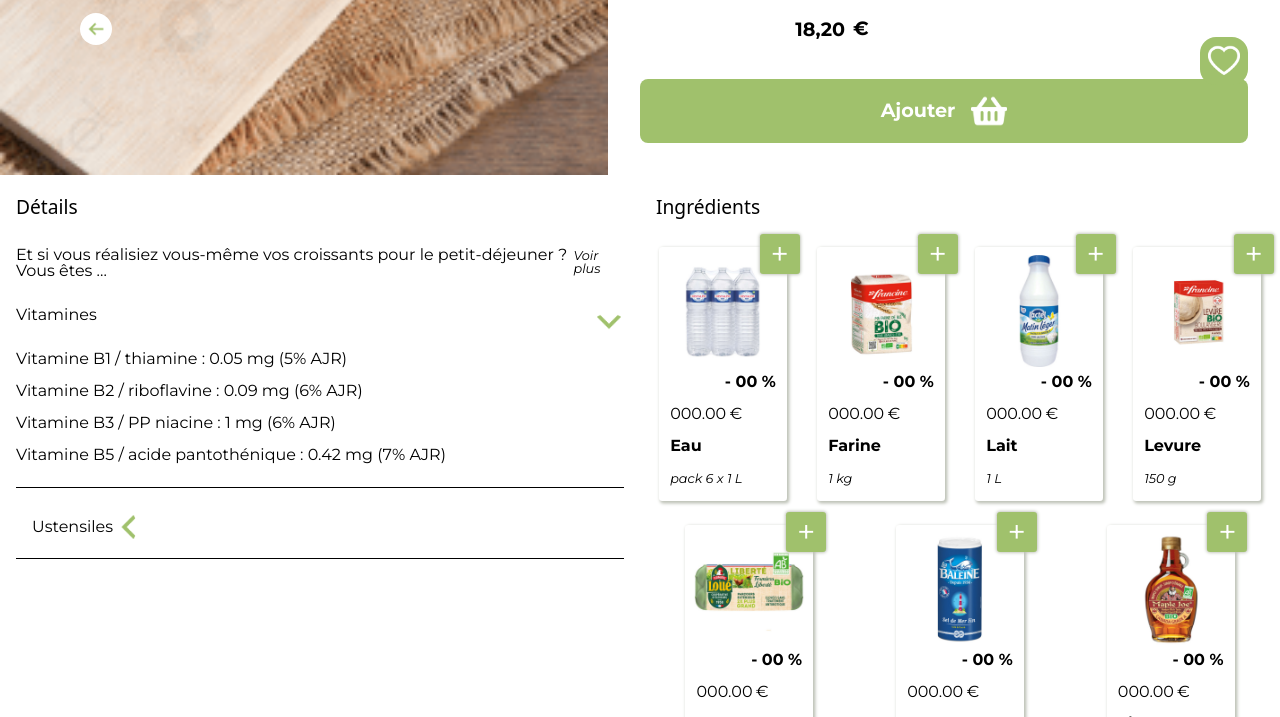
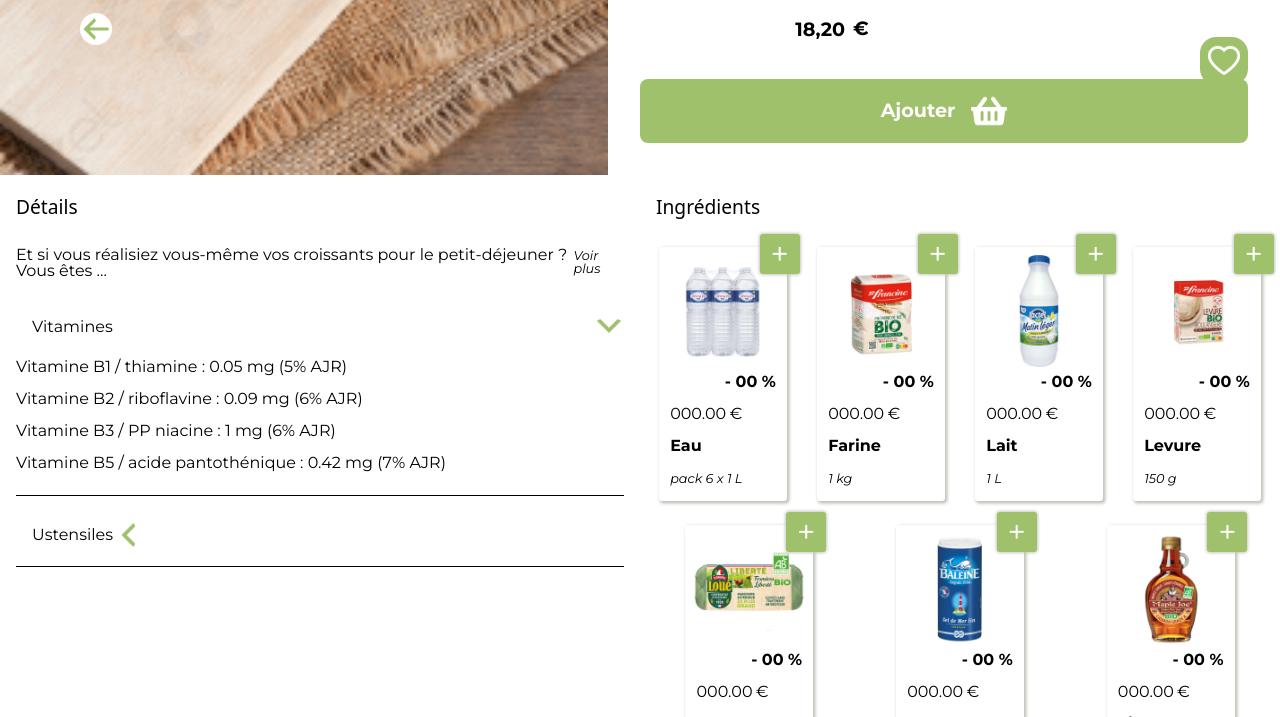
Before and after one commit to oc2r/yapple, a plain HTML site: page index.html in a window 1280 px wide. Both pictures are taken after a click on the heading "Vitamines". Shown: the part 534-1251 px from the top of the page. Drawn offline with Linux system fonts and the light colour scheme.

Commit message:
maj fichiers html css et une image

```diff
--- a/fiche-recette-index.css
+++ b/fiche-recette-index.css
@@ -443,12 +443,6 @@ main{
     width:40%;
 }
 
-.recette-chiffre-compteur-moins, .recette-chiffre-compteur-plus, {
-    max-width: 100%;
-    max-height: 100%;
-    position: relative;
-}
-
 .recette-chiffre-total-prix{
     display: flex;
     justify-content: center;
@@ -525,8 +519,8 @@ details[open] img{
     transform: rotate(-90deg)
 }
 
-details[open] p{
-    padding: 0rem 0rem 1rem 0rem;
+details[open] div{
+    padding: 1rem;
 }
 details[open] li{
     line-height: 2rem;
--- a/index.html
+++ b/index.html
@@ -75,7 +75,7 @@
         <div class="header-retour">
             <img
             class="retour-img"
-            src="./image/retour.png"
+            src="./image/retour.svg"
             alt="retour"
             />
         </div>
@@ -154,7 +154,7 @@
                     </details>
                     <details class="recette-descriptif-menu-deroulant">
                         <summary>
-                            <p>Vitamines</p>
+                            <div>Vitamines</div>
                             <img class="recette-descriptif-menu-deroulant-img" src="./image/fleche-derouler.png" alt="fleche-derouler">
                         </summary>
                         <ul>
@@ -166,7 +166,7 @@
                     </details>
                     <details class="recette-descriptif-menu-deroulant">
                         <summary>
-                            <p>Ustensiles</p>
+                            <div>Ustensiles</div>
                             <img class="recette-descriptif-menu-deroulant-img" src="./image/fleche-derouler.png" alt="fleche-derouler">
                         </summary>
                         <ul>
@@ -295,7 +295,6 @@
                     </div>
                 </div>
             </section>
-        </section>
 
             <div class="ajout-panier">
                 <div class="ajout-panier-bouton">
@@ -310,7 +309,7 @@
                     </div>
                 </div>
             </div>
-
+        </section>
     </main>
 
     <footer>
```
Also changed, not shown: image/retour.png (deleted), image/retour.svg (added). Lines whose indentation alone changed are shown as unchanged.
